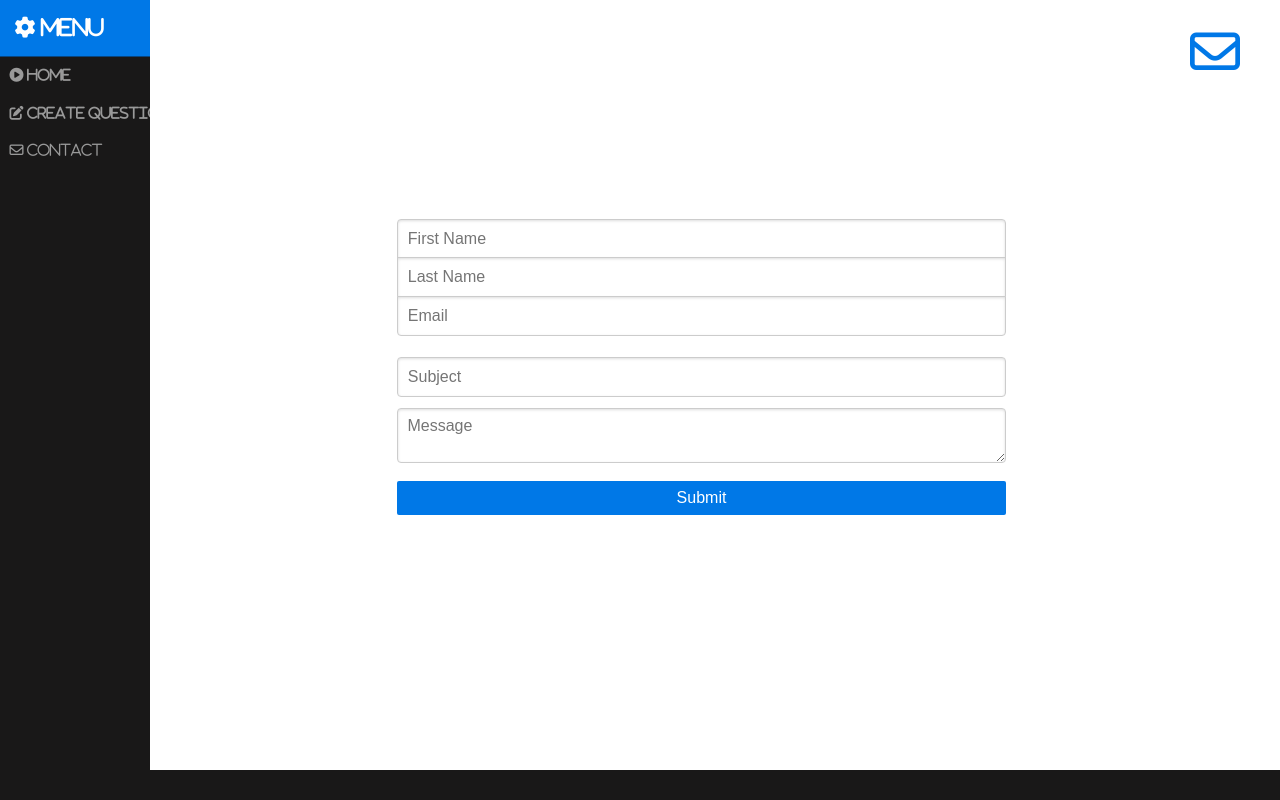
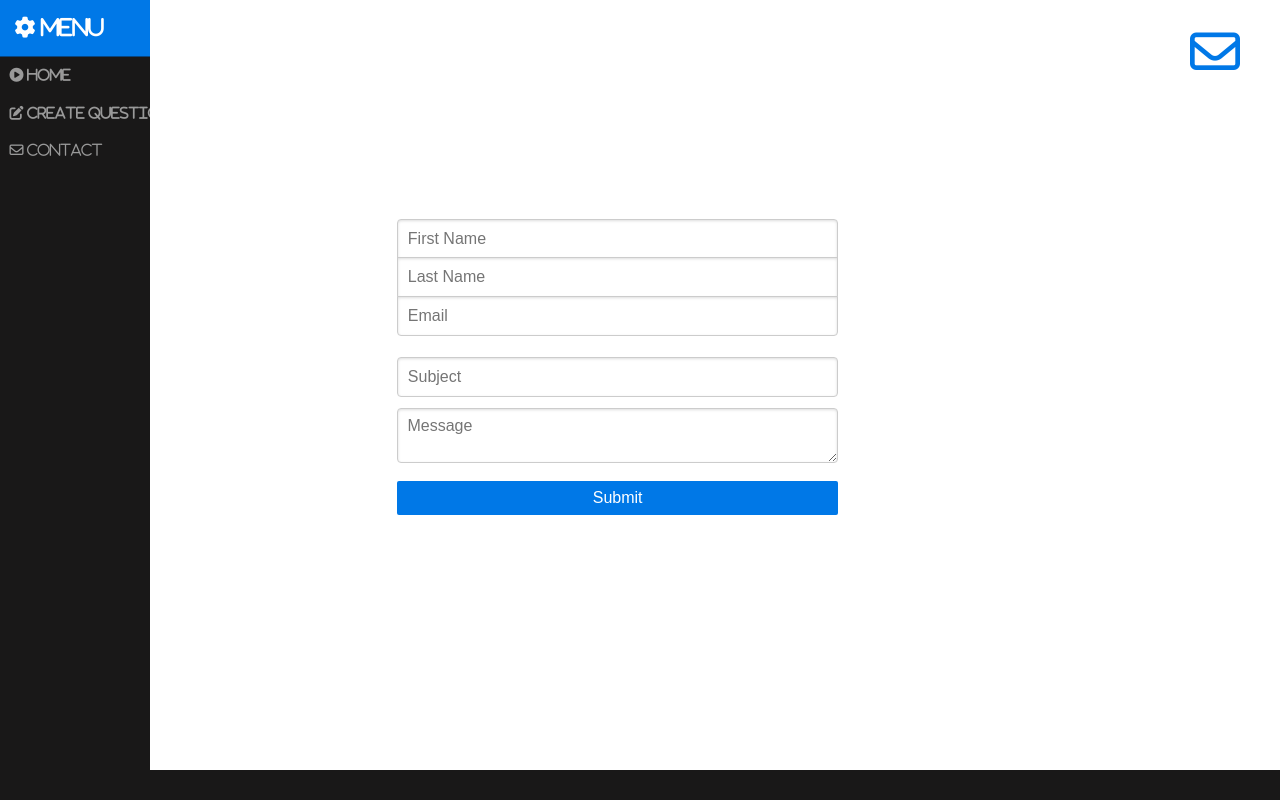
Before and after one commit to AnnaOlt/Project-2, a website: page views/contact.html in a window 1280 px wide. Drawn offline with nearby package versions, Linux system fonts and the light colour scheme.

Commit message:
minor changes

```diff
--- a/views/layout/css/style.css
+++ b/views/layout/css/style.css
@@ -276,5 +276,5 @@ strong {
 }
 
 .pure-form .pure-input-1-2 {
-    width: 69%;
+    width: 50%;
 }
```
